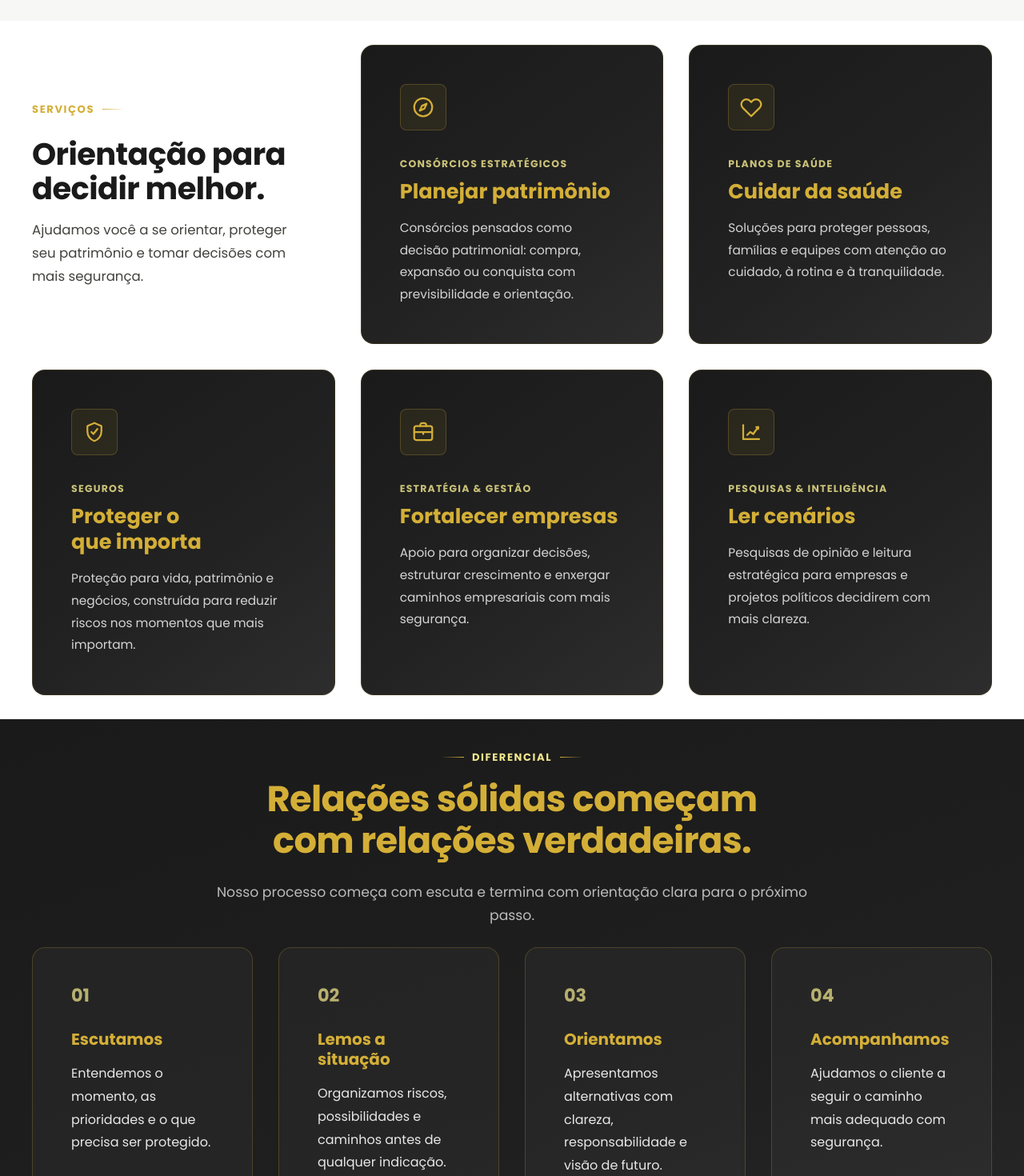
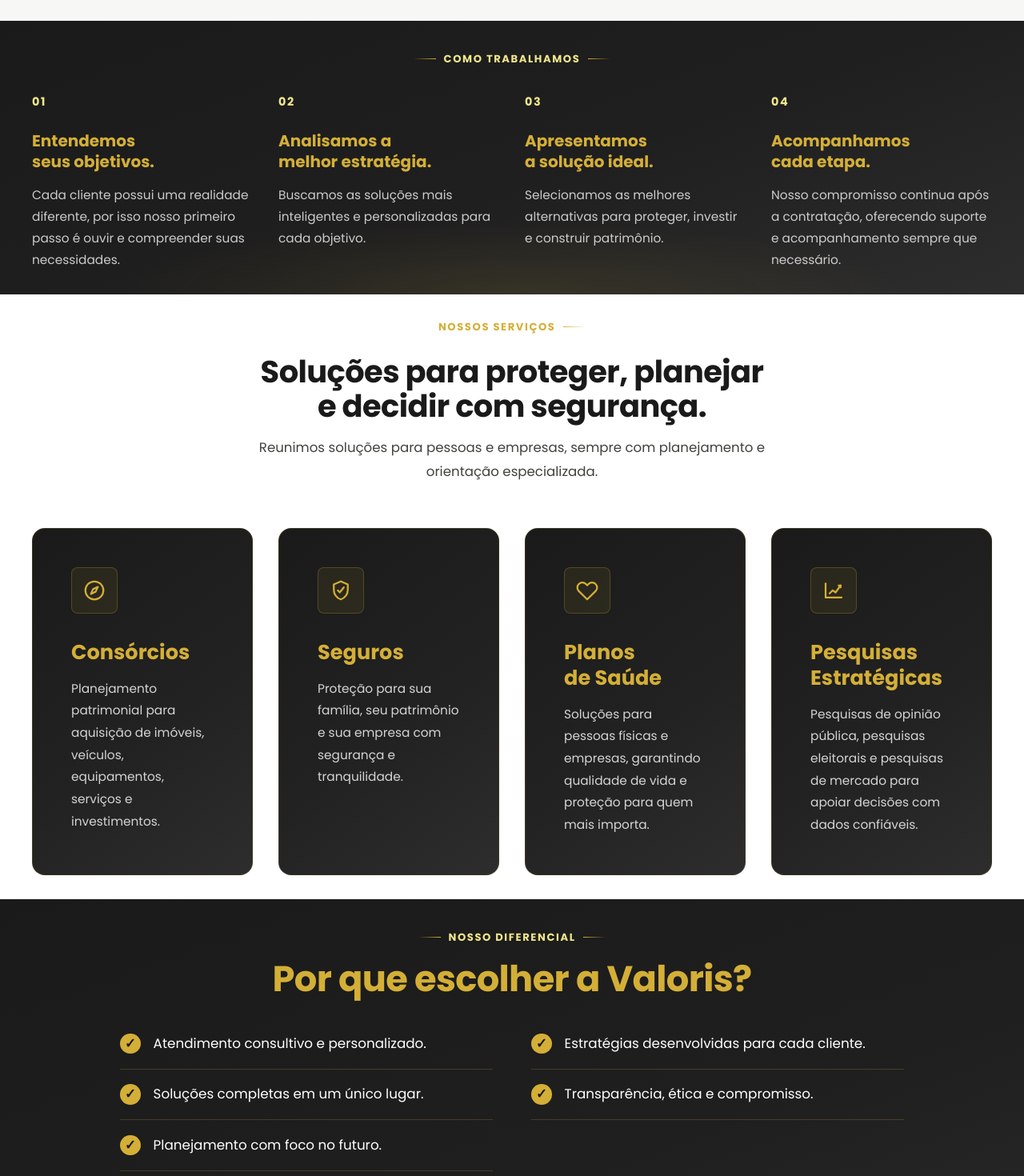
Before and after one commit to Covil-Works/Site-Valoris, a React (Vite) app: page / in a window 1280 px wide. Shown: the part 1330-2800 px from the top of the page at 80% size. Built offline with nearby package versions, Linux system fonts and the light colour scheme; no server answers.

Commit message:
feat(home): expand institutional sections

```diff
--- a/src/pages/HomePage.jsx
+++ b/src/pages/HomePage.jsx
@@ -96,38 +96,27 @@
 
   const services = [
     {
-      title: "Planejar patrimônio",
-      eyebrow: "Consórcios Estratégicos",
+      title: "Consórcios",
       description:
-        "Consórcios pensados como decisão patrimonial: compra, expansão ou conquista com previsibilidade e orientação.",
+        "Planejamento patrimonial para aquisição de imóveis, veículos, equipamentos, serviços e investimentos.",
       icon: icons.compass,
     },
     {
-      title: "Cuidar da saúde",
-      eyebrow: "Planos de Saúde",
+      title: "Seguros",
       description:
-        "Soluções para proteger pessoas, famílias e equipes com atenção ao cuidado, à rotina e à tranquilidade.",
+        "Proteção para sua família, seu patrimônio e sua empresa com segurança e tranquilidade.",
+      icon: icons.shield,
+    },
+    {
+      title: "Planos de Saúde",
+      description:
+        "Soluções para pessoas físicas e empresas, garantindo qualidade de vida e proteção para quem mais importa.",
       icon: icons.heart,
     },
     {
-      title: "Proteger o que importa",
-      eyebrow: "Seguros",
+      title: "Pesquisas Estratégicas",
       description:
-        "Proteção para vida, patrimônio e negócios, construída para reduzir riscos nos momentos que mais importam.",
-      icon: icons.shield,
-    },
-    {
-      title: "Fortalecer empresas",
-      eyebrow: "Estratégia & Gestão",
-      description:
-        "Apoio para organizar decisões, estruturar crescimento e enxergar caminhos empresariais com mais segurança.",
-      icon: icons.briefcase,
-    },
-    {
-      title: "Ler cenários",
-      eyebrow: "Pesquisas & Inteligência",
-      description:
-        "Pesquisas de opinião e leitura estratégica para empresas e projetos políticos decidirem com mais clareza.",
+        "Pesquisas de opinião pública, pesquisas eleitorais e pesquisas de mercado para apoiar decisões com dados confiáveis.",
       icon: icons.chart,
     },
   ];
@@ -167,7 +156,7 @@
             </li>
             <li>
               <a href="#diferencial" onClick={() => setIsMobileMenuOpen(false)}>
-                Diferencial
+                Por que a Valoris?
               </a>
             </li>
             <li>
@@ -217,21 +206,51 @@
         </div>
       </section>
 
+      <section id="como-trabalhamos" className="process">
+        <div className="container">
+          <div className="section-header reveal">
+            <div className="section-mark section-mark--dark">Como trabalhamos</div>
+          </div>
+
+          <ol className="process-grid">
+            <li className="process-step reveal reveal-delay-1">
+              <span className="process-number">01</span>
+              <h3>Entendemos seus objetivos.</h3>
+              <p>Cada cliente possui uma realidade diferente, por isso nosso primeiro passo é ouvir e compreender suas necessidades.</p>
+            </li>
+            <li className="process-step reveal reveal-delay-2">
+              <span className="process-number">02</span>
+              <h3>Analisamos a melhor estratégia.</h3>
+              <p>Buscamos as soluções mais inteligentes e personalizadas para cada objetivo.</p>
+            </li>
+            <li className="process-step reveal reveal-delay-3">
+              <span className="process-number">03</span>
+              <h3>Apresentamos a solução ideal.</h3>
+              <p>Selecionamos as melhores alternativas para proteger, investir e construir patrimônio.</p>
+            </li>
+            <li className="process-step reveal reveal-delay-4">
+              <span className="process-number">04</span>
+              <h3>Acompanhamos cada etapa.</h3>
+              <p>Nosso compromisso continua após a contratação, oferecendo suporte e acompanhamento sempre que necessário.</p>
+            </li>
+          </ol>
+        </div>
+      </section>
+
       <section id="servicos" className="services">
         <div className="container">
           <div className="services-grid">
             <div className="services-intro reveal">
-              <div className="section-mark">Serviços</div>
-              <h2>Orientação para decidir melhor.</h2>
+              <div className="section-mark">Nossos serviços</div>
+              <h2>Soluções para proteger, planejar e decidir com segurança.</h2>
               <p>
-                Ajudamos você a se orientar, proteger seu patrimônio e tomar decisões com mais segurança.
+                Reunimos soluções para pessoas e empresas, sempre com planejamento e orientação especializada.
               </p>
             </div>
 
             {services.map((service, index) => (
               <article key={service.title} className={`service-card reveal reveal-delay-${(index % 4) + 1}`}>
                 <div className="service-icon">{service.icon}</div>
-                <p className="service-eyebrow">{service.eyebrow}</p>
                 <h3>{service.title}</h3>
                 <p>{service.description}</p>
               </article>
@@ -243,35 +262,17 @@
       <section id="diferencial" className="why-choose">
         <div className="container">
           <div className="section-header reveal">
-            <div className="section-mark section-mark--dark">Diferencial</div>
-            <h2>Relações sólidas começam com relações verdadeiras.</h2>
-            <p className="section-subtitle section-subtitle--dark">
-              Nosso processo começa com escuta e termina com orientação clara para o próximo passo.
-            </p>
+            <div className="section-mark section-mark--dark">Nosso diferencial</div>
+            <h2>Por que escolher a Valoris?</h2>
           </div>
 
-          <div className="why-grid">
-            <div className="why-card reveal reveal-delay-1">
-              <span className="why-number">01</span>
-              <h3>Escutamos</h3>
-              <p>Entendemos o momento, as prioridades e o que precisa ser protegido.</p>
-            </div>
-            <div className="why-card reveal reveal-delay-2">
-              <span className="why-number">02</span>
-              <h3>Lemos a situação</h3>
-              <p>Organizamos riscos, possibilidades e caminhos antes de qualquer indicação.</p>
-            </div>
-            <div className="why-card reveal reveal-delay-3">
-              <span className="why-number">03</span>
-              <h3>Orientamos</h3>
-              <p>Apresentamos alternativas com clareza, responsabilidade e visão de futuro.</p>
-            </div>
-            <div className="why-card reveal reveal-delay-4">
-              <span className="why-number">04</span>
-              <h3>Acompanhamos</h3>
-              <p>Ajudamos o cliente a seguir o caminho mais adequado com segurança.</p>
-            </div>
-          </div>
+          <ul className="benefits-list">
+            <li className="reveal reveal-delay-1"><span aria-hidden="true">✓</span>Atendimento consultivo e personalizado.</li>
+            <li className="reveal reveal-delay-2"><span aria-hidden="true">✓</span>Estratégias desenvolvidas para cada cliente.</li>
+            <li className="reveal reveal-delay-3"><span aria-hidden="true">✓</span>Soluções completas em um único lugar.</li>
+            <li className="reveal reveal-delay-4"><span aria-hidden="true">✓</span>Transparência, ética e compromisso.</li>
+            <li className="reveal reveal-delay-1"><span aria-hidden="true">✓</span>Planejamento com foco no futuro.</li>
+          </ul>
 
           <blockquote className="brand-quote reveal">
             <span>O nosso maior diferencial sempre serão as pessoas.</span>
--- a/src/styles/home.css
+++ b/src/styles/home.css
@@ -405,6 +405,7 @@
 }
 
 .about,
+.process,
 .services,
 .essence {
   padding: var(--section-y) 0;
@@ -498,26 +499,80 @@
   color: var(--gold-light);
 }
 
+.process {
+  background:
+    radial-gradient(ellipse 55% 38% at 50% 100%, rgba(212, 175, 55, 0.1), transparent 70%),
+    linear-gradient(160deg, var(--black-primary), #1f1f1f 55%, var(--black-light));
+}
+
+.process .section-header {
+  margin-bottom: 16px;
+}
+
+.process .section-header h2 {
+  color: var(--white-primary);
+}
+
+.process-grid {
+  display: grid;
+  grid-template-columns: repeat(auto-fit, minmax(220px, 1fr));
+  gap: var(--space-lg);
+  margin: 0;
+  padding: 0;
+  list-style: none;
+}
+
+.process-step {
+  padding: var(--space-sm) 0 0;
+}
+
+.process-number {
+  display: block;
+  margin-bottom: var(--space-md);
+  color: var(--gold-light);
+  font-size: 0.9rem;
+  font-weight: 700;
+  letter-spacing: 0.12em;
+}
+
+.process-step h3 {
+  margin: 0 0 var(--space-sm);
+  color: var(--gold-primary);
+  font-size: 1.25rem;
+  line-height: 1.3;
+  text-wrap: balance;
+}
+
+.process-step p {
+  margin: 0;
+  color: rgba(232, 232, 232, 0.86);
+  font-size: 0.96rem;
+  line-height: 1.75;
+}
+
 .services {
   background: var(--white-primary);
 }
 
 .services-grid {
   display: grid;
-  grid-template-columns: repeat(3, minmax(0, 1fr));
+  grid-template-columns: repeat(4, minmax(0, 1fr));
   gap: var(--space-lg);
 }
 
 .services-intro {
-  min-height: 100%;
-  padding: var(--space-xl) 0;
+  grid-column: 1 / -1;
+  max-width: 760px;
+  margin: 0 auto;
+  padding: 0 0 var(--space-md);
   display: flex;
   flex-direction: column;
-  justify-content: center;
+  align-items: center;
+  text-align: center;
 }
 
 .services-intro .section-mark {
-  align-self: flex-start;
+  align-self: center;
 }
 
 .services-intro .section-mark::before {
@@ -534,7 +589,7 @@
 }
 
 .services-intro p {
-  max-width: 32ch;
+  max-width: 62ch;
   margin: 0;
   color: var(--ink-soft);
   font-size: 1.04rem;
@@ -689,6 +744,40 @@
   margin: 0;
   color: var(--white-dark);
   line-height: 1.8;
+}
+
+.benefits-list {
+  display: grid;
+  grid-template-columns: repeat(auto-fit, minmax(min(300px, 100%), 1fr));
+  gap: 0 var(--space-xl);
+  max-width: 980px;
+  margin: 0 auto;
+  padding: 0;
+  list-style: none;
+}
+
+.benefits-list li {
+  display: flex;
+  align-items: center;
+  gap: var(--space-sm);
+  padding: 1.15rem 0;
+  border-bottom: 1px solid rgba(212, 175, 55, 0.22);
+  color: var(--white-primary);
+  font-size: 1.05rem;
+  line-height: 1.5;
+}
+
+.benefits-list li span {
+  flex: 0 0 auto;
+  display: inline-flex;
+  align-items: center;
+  justify-content: center;
+  width: 1.6rem;
+  height: 1.6rem;
+  border-radius: 50%;
+  background: var(--gold-primary);
+  color: var(--black-primary);
+  font-weight: 800;
 }
 
 .brand-quote {
@@ -1234,7 +1323,7 @@
   .container,
   .navbar-container,
   .hero-content {
-    width: min(100% - 1.5rem, 1200px);
+    width: min(100% - 2rem, 1200px);
   }
 
   .hero {
```
